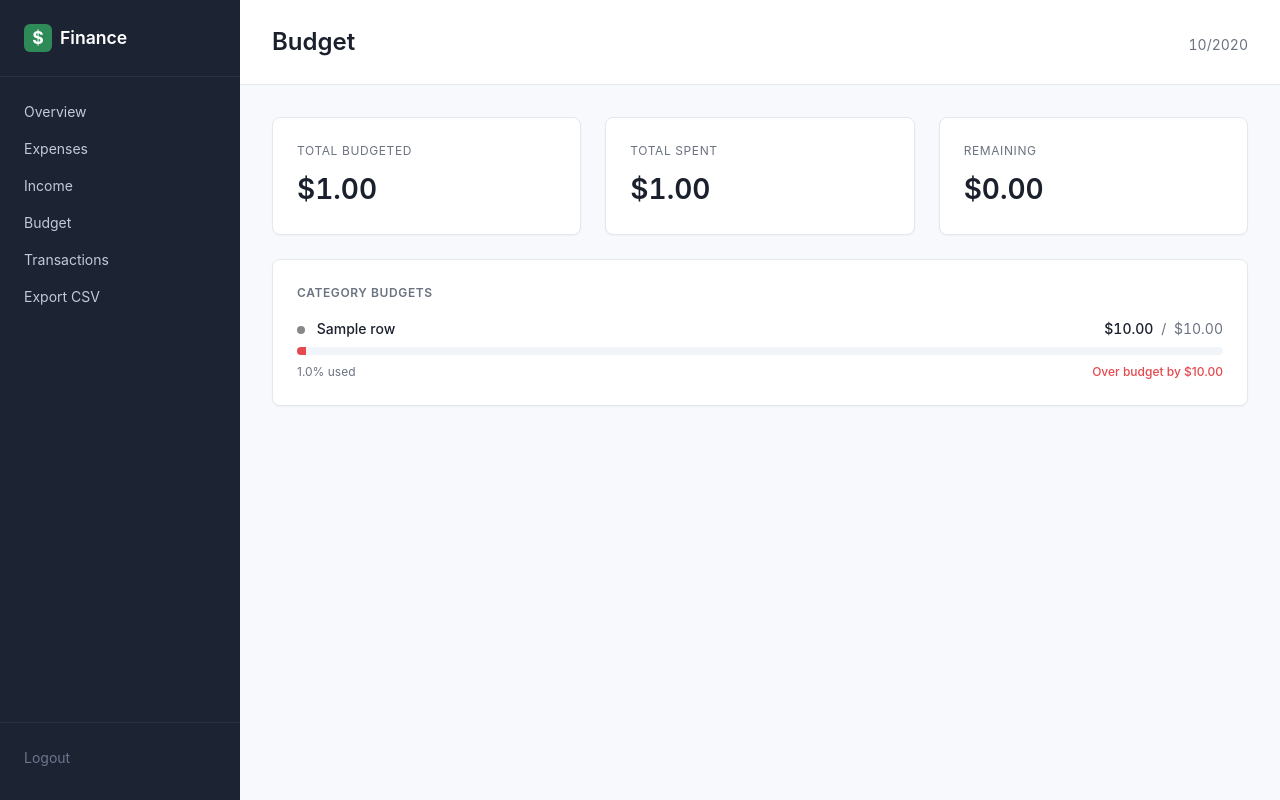
After one commit to HelioZF/financial-analytics-dashboard, a FastAPI app: template app/templates/budget/summary.html in a window 1280 px wide. The commit adds this page. Run offline with FastAPI, Linux system fonts and the light colour scheme; the template is opened without the code that fills it: most values are stand-ins (such as "Sample title", 1, 10 or a date in 2020); parts of the project's set-up code (start-up, migrations or seed data) failed here and were passed over.

Commit message:
feat(budget): add budget page with progress bars and over/under indicators
- Service: get_budget_data(session, user_id, month, year)
  - LEFT JOIN budgets -> transactions on (category, month, year)
  - COALESCE handles "budgeted but unspent" case
  - Returns BudgetRow per category with budgeted, spent, percent_used, status
  - Categories without a budget are excluded by design (page is about
    budget tracking, not category coverage)
- Router: GET /budget, protected by require_login
- Template: budget/summary.html
  - 3 KPI cards: total budgeted, total spent, remaining
  - Per-category rows: progress bar, amounts, % used, over/under status
  - Over-budget rows visually distinct (red bar, red status text)
- Contracts: add BudgetRow and BudgetPageData
- style.css: add budget list/row/bar styles
- main.py: include budget_router

Verified end-to-end against current month seed:
- 8 budget rows rendered (matches 8 expense categories with budgets)
- 2 over-budget categories: Food (\$875/\$500), Transport (\$215/\$200)
- Cross-page consistency: Total Spent (\$2,617) matches /overview Expenses
- Regression: /overview, /expenses, /income still 200

Co-Authored-By: Claude Opus 4.7 (1M context) <noreply@anthropic.com>

```diff
--- a/app/main.py
+++ b/app/main.py
@@ -9,6 +9,7 @@ from app.auth import router as auth_router
 from app.routers.overview_router import router as overview_router
 from app.routers.expenses_router import router as expenses_router
 from app.routers.income_router import router as income_router
+from app.routers.budget_router import router as budget_router
 
 BASE_DIR = Path(__file__).resolve().parent
 
@@ -24,6 +25,7 @@ app.include_router(auth_router)
 app.include_router(overview_router)
 app.include_router(expenses_router)
 app.include_router(income_router)
+app.include_router(budget_router)
 
 
 # income
--- a/app/static/style.css
+++ b/app/static/style.css
@@ -218,6 +218,59 @@ h1, h2, h3, h4 { margin: 0; font-weight: 600; }
     padding: var(--space-2) 0;
 }
 
+/* ===== Budget progress rows ===== */
+.budget-list {
+    display: flex;
+    flex-direction: column;
+    gap: var(--space-3);
+}
+.budget-row {
+    display: flex;
+    flex-direction: column;
+    gap: var(--space-1);
+}
+.budget-header {
+    display: flex;
+    justify-content: space-between;
+    align-items: center;
+    font-size: 0.875rem;
+}
+.budget-category { font-weight: 500; }
+.budget-amounts {
+    font-variant-numeric: tabular-nums;
+    color: var(--color-text-muted);
+}
+.budget-spent {
+    color: var(--color-text);
+    font-weight: 500;
+}
+.budget-divider { margin: 0 0.25rem; }
+.budget-bar {
+    width: 100%;
+    height: 8px;
+    background: #f1f5f9;
+    border-radius: 4px;
+    overflow: hidden;
+}
+.budget-bar-fill {
+    height: 100%;
+    background: var(--color-success);
+    transition: width 0.3s ease;
+}
+.budget-row--over .budget-bar-fill {
+    background: var(--color-danger);
+}
+.budget-meta {
+    display: flex;
+    justify-content: space-between;
+    font-size: 0.75rem;
+    color: var(--color-text-muted);
+}
+.budget-status--over {
+    color: var(--color-danger);
+    font-weight: 500;
+}
+
 /* ===== Login page (matches existing login.html structure) ===== */
 .login-card {
     background: var(--color-surface);
--- /dev/null
+++ b/app/templates/budget/summary.html
@@ -0,0 +1,60 @@
+{% extends "base.html" %}
+
+{% block title %}Budget · Finance Dashboard{% endblock %}
+{% block page_title %}Budget{% endblock %}
+{% block page_meta %}
+<span class="period">{{ "%02d"|format(data.month_reference) }}/{{ data.year_reference }}</span>
+{% endblock %}
+
+{% block content %}
+<section class="kpi-row">
+    <article class="kpi-card">
+        <div class="kpi-label">Total Budgeted</div>
+        <div class="kpi-value">${{ "{:,.2f}".format(data.total_budgeted) }}</div>
+    </article>
+    <article class="kpi-card">
+        <div class="kpi-label">Total Spent</div>
+        <div class="kpi-value">${{ "{:,.2f}".format(data.total_spent) }}</div>
+    </article>
+    <article class="kpi-card{% if data.total_spent > data.total_budgeted %} kpi-card--negative{% endif %}">
+        <div class="kpi-label">Remaining</div>
+        <div class="kpi-value">${{ "{:,.2f}".format(data.total_budgeted - data.total_spent) }}</div>
+    </article>
+</section>
+
+<section class="panel">
+    <h2 class="panel-title">Category budgets</h2>
+    {% if data.rows %}
+    <div class="budget-list">
+        {% for row in data.rows %}
+        <div class="budget-row{% if row.status == 'over' %} budget-row--over{% endif %}">
+            <div class="budget-header">
+                <span class="budget-category">
+                    <span class="dot" style="background-color: {{ row.category_color }}"></span>
+                    {{ row.category_name }}
+                </span>
+                <span class="budget-amounts">
+                    <span class="budget-spent">${{ "{:,.2f}".format(row.spent) }}</span>
+                    <span class="budget-divider">/</span>
+                    <span class="budget-budgeted">${{ "{:,.2f}".format(row.budgeted) }}</span>
+                </span>
+            </div>
+            <div class="budget-bar">
+                <div class="budget-bar-fill" style="width: {{ [row.percent_used, 100]|min }}%"></div>
+            </div>
+            <div class="budget-meta">
+                <span class="budget-percent">{{ "%.1f"|format(row.percent_used) }}% used</span>
+                {% if row.status == 'over' %}
+                <span class="budget-status budget-status--over">Over budget by ${{ "{:,.2f}".format(row.spent - row.budgeted) }}</span>
+                {% else %}
+                <span class="budget-status budget-status--under">${{ "{:,.2f}".format(row.budgeted - row.spent) }} remaining</span>
+                {% endif %}
+            </div>
+        </div>
+        {% endfor %}
+    </div>
+    {% else %}
+    <p class="empty">No budgets set for {{ "%02d"|format(data.month_reference) }}/{{ data.year_reference }}.</p>
+    {% endif %}
+</section>
+{% endblock %}
```
Also changed, not shown: app/routers/budget_router.py (added, +29 -0 lines), app/schemas/contracts.py (+21 -0 lines), app/services/budget_service.py (added, +69 -0 lines).
